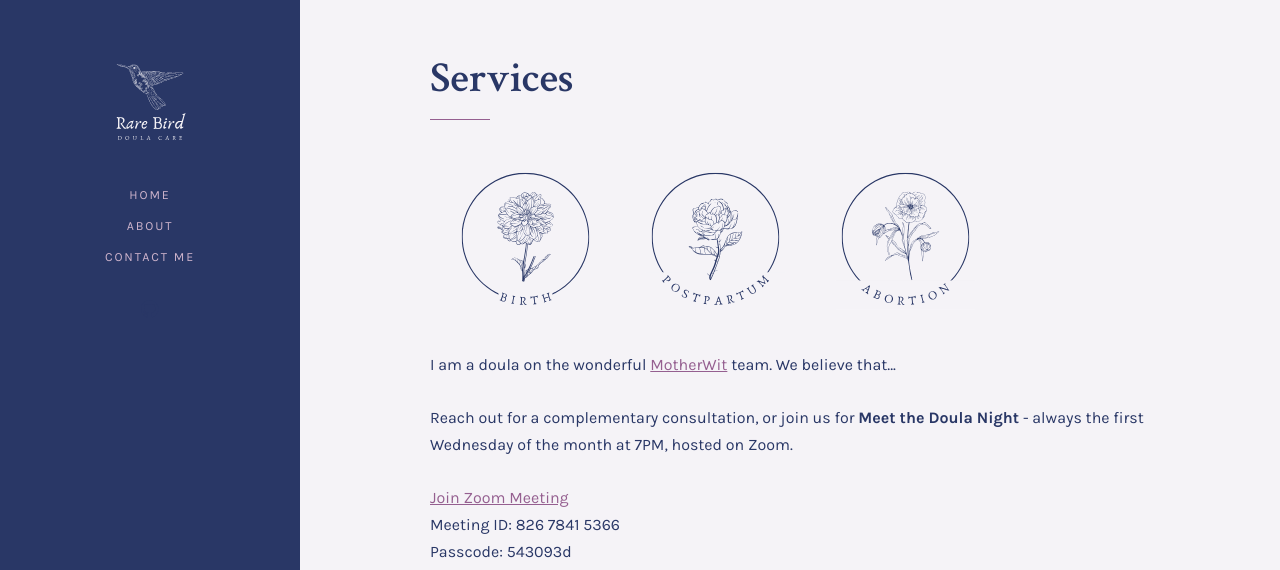
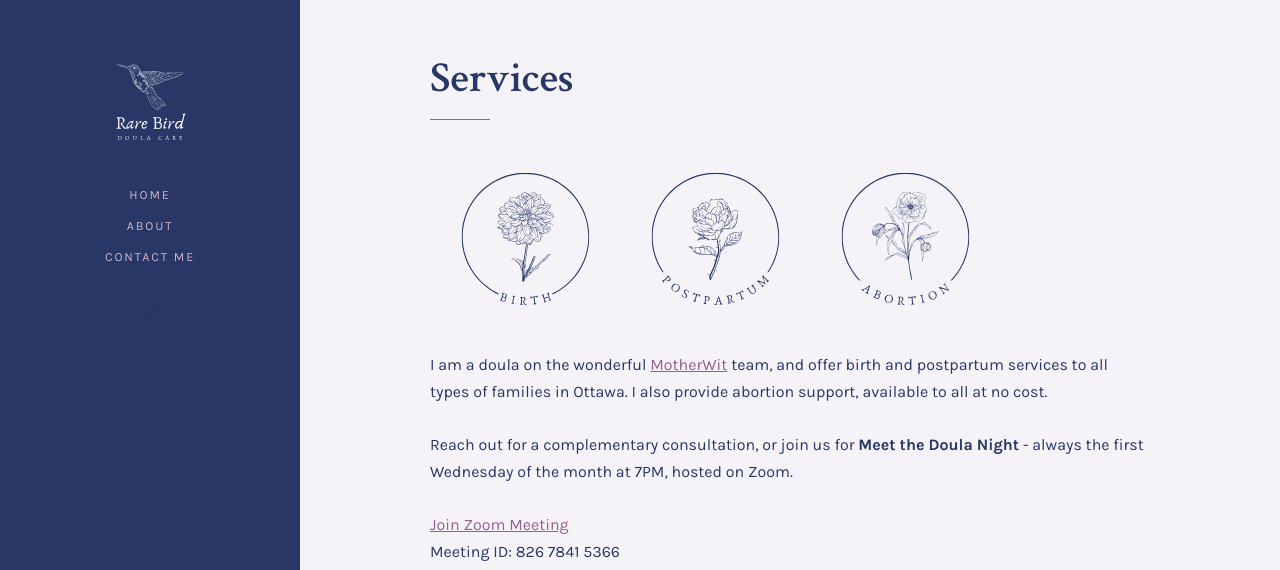
Before and after one commit to mch3rry/mypage, a Jekyll site: the page built from services.md, in a window 1280 px wide and 1099 px high, cut to the strip 0-570 px from the top of the window. Built offline with Jekyll 4.4.1, drawn with Linux system fonts in a browser that asks for light colours.

Commit message:
Update services.md

```diff
--- a/services.md
+++ b/services.md
@@ -78,7 +78,7 @@ title: Services
 
 <div>
 
-  <p>I am a doula on the wonderful <a href="https://ottawa.motherwit.ca/">MotherWit</a> team. We believe that...</p>
+  <p>I am a doula on the wonderful <a href="https://ottawa.motherwit.ca/">MotherWit</a> team, and offer birth and postpartum services to all types of families in Ottawa. I also provide abortion support, available to all at no cost.</p>
 
   <p>Reach out for a complementary consultation, or join us for <b>Meet the Doula Night</b> - always the first Wednesday of the month at 7PM, hosted on Zoom.</p>
 
```
